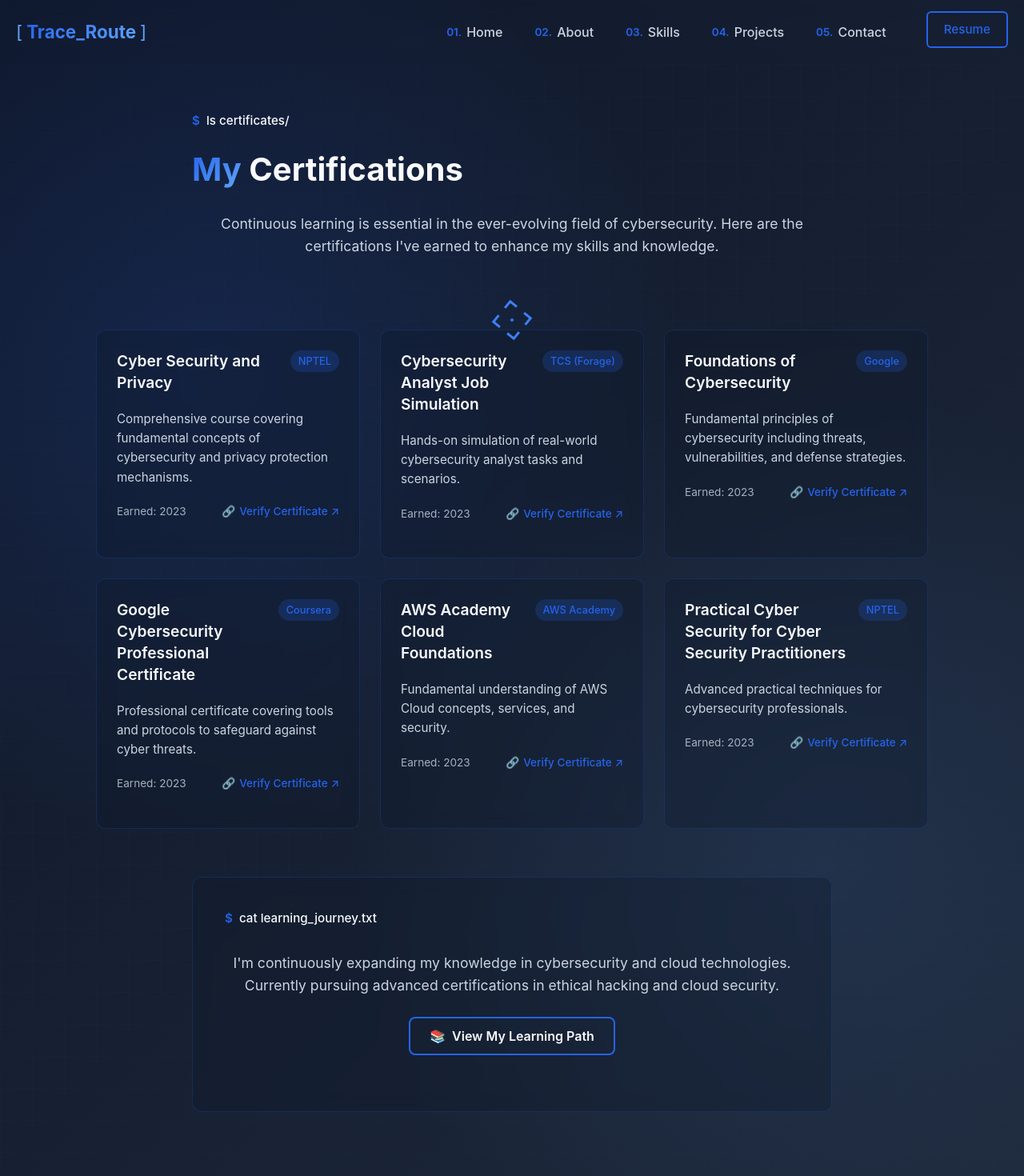
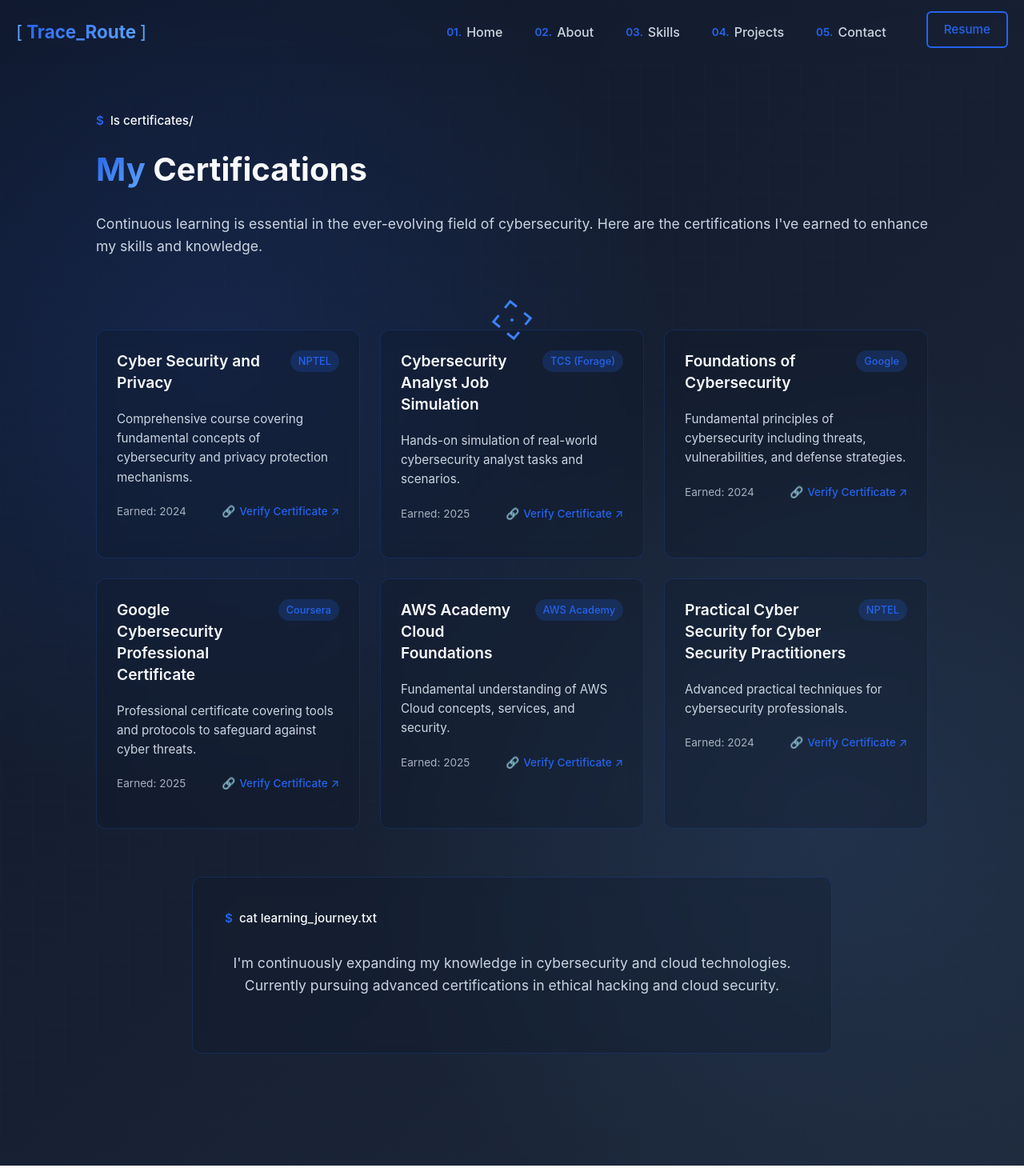
Before and after one commit to amyy45/portfolio, a React (Vite) app: page /certificates in a window 1280 px wide. Shown: the top 1470 px of the page at 80% size. Built offline with nearby package versions, Linux system fonts and the light colour scheme.

Commit message:
paths added

```diff
--- a/src/certificates.css
+++ b/src/certificates.css
@@ -17,7 +17,7 @@
   position: relative;
   z-index: 3;
   width: 100%;
-  max-width: 1200px;
+  max-width: 1500px;
   padding: 40px;
   display: flex;
   flex-direction: column;
@@ -28,15 +28,16 @@
 .certificates-header {
   text-align: center;
   margin-bottom: 60px;
-  max-width: 800px;
+  max-width: 1600px;
 }
 
 .certificates-description {
-  margin: 30px 0;
+  margin: 30px auto;
   color: var(--text-secondary);
   font-size: 1.2rem;
   line-height: 1.6;
-  text-align: center;
+  text-align: justify;
+  max-width: 1500px;
 }
 
 .certificates-grid {
--- a/src/pages/About.tsx
+++ b/src/pages/About.tsx
@@ -99,7 +99,7 @@ const About: React.FC = () => {
               <span className="command">cat education.txt</span>
             </div>
 
-            <div className="edu-exp-content">
+            <div className="edu-exp-content education">
               <div className="edu-exp-item">
                 <div className="edu-exp-header">
                   <h3 className="edu-exp-title">Icfai University, Hyderabad</h3>
--- a/src/pages/Certificates.tsx
+++ b/src/pages/Certificates.tsx
@@ -7,43 +7,43 @@ const Certificates: React.FC = () => {
     {
       title: "Cyber Security and Privacy",
       issuer: "NPTEL",
-      date: "2023",
-      link: "https://nptel.ac.in/noc/individual_course.php?id=210",
+      date: "2024",
+      link: "https://archive.nptel.ac.in/content/noc/NOC24/SEM2/Ecertificates/106/noc24-cs121/Course/NPTEL24CS121S95020444604320334.pdf",
       description: "Comprehensive course covering fundamental concepts of cybersecurity and privacy protection mechanisms."
     },
     {
       title: "Cybersecurity Analyst Job Simulation",
       issuer: "TCS (Forage)",
-      date: "2023",
-      link: "https://www.theforage.com/simulations/cybersecurity/tcs",
+      date: "2025",
+      link: "https://forage-uploads-prod.s3.amazonaws.com/completion-certificates/ifobHAoMjQs9s6bKS/gmf3ypEXBj2wvfQWC_ifobHAoMjQs9s6bKS_cDjZ2xzjZkax9pMpX_1736775634604_completion_certificate.pdf",
       description: "Hands-on simulation of real-world cybersecurity analyst tasks and scenarios."
     },
     {
       title: "Foundations of Cybersecurity",
       issuer: "Google",
-      date: "2023",
-      link: "https://grow.google/certificates/cybersecurity/",
+      date: "2024",
+      link: "https://coursera.org/share/f2025c78f5cbe97d3edf78db398e6b1d",
       description: "Fundamental principles of cybersecurity including threats, vulnerabilities, and defense strategies."
     },
     {
       title: "Google Cybersecurity Professional Certificate",
       issuer: "Coursera",
-      date: "2023",
-      link: "https://www.coursera.org/professional-certificates/google-cybersecurity",
+      date: "2025",
+      link: "https://coursera.org/share/3db8d2a988911c354de91ae77eff1e57",
       description: "Professional certificate covering tools and protocols to safeguard against cyber threats."
     },
     {
       title: "AWS Academy Cloud Foundations",
       issuer: "AWS Academy",
-      date: "2023",
-      link: "https://aws.amazon.com/training/awsacademy/",
+      date: "2025",
+      link: "https://www.credly.com/badges/d13be78a-e76c-40b9-8eaa-e8e358971969/print",
       description: "Fundamental understanding of AWS Cloud concepts, services, and security."
     },
     {
       title: "Practical Cyber Security for Cyber Security Practitioners",
       issuer: "NPTEL",
-      date: "2023",
-      link: "https://nptel.ac.in/courses/106105184",
+      date: "2024",
+      link: "https://archive.nptel.ac.in/content/noc/NOC24/SEM2/Ecertificates/106/noc24-cs85/Course/NPTEL24CS85S35020344504320334.pdf",
       description: "Advanced practical techniques for cybersecurity professionals."
     }
   ];
@@ -120,16 +120,6 @@ const Certificates: React.FC = () => {
               Currently pursuing advanced certifications in ethical hacking and cloud security.
             </p>
 
-            <div className="cta-button-container">
-              <button
-                className="professional-btn primary cursor-target"
-                onClick={() => window.open('/learning-path', '_blank')}
-              >
-                <span className="btn-icon">📚</span>
-                <span className="btn-text">View My Learning Path</span>
-                <div className="btn-hover-effect"></div>
-              </button>
-            </div>
           </div>
         </div>
       </div>
--- a/src/pages/Projects.tsx
+++ b/src/pages/Projects.tsx
@@ -4,7 +4,6 @@ import '../projects.css';
 
 // Import project images (you'll need to add these to your project)
 import stegoshieldImage from '../assets/stegoshield.jpg';
-import expenseTrackerImage from '../assets/expense-tracker.png';
 import vulnerabilityScanImage from '../assets/vulnerability-scan.png';
 import cyberLabsImage from '../assets/cyber-labs.png';
 
@@ -27,17 +26,17 @@ const Projects: React.FC = () => {
     },
     {
       id: 2,
-      title: "Personal Expense Tracker",
-      stack: "PHP, MySQL, HTML, CSS, JavaScript",
-      description: "Built a budget management system with visual analytics to track spending patterns.",
+      title: "Mini Cybersecurity Labs / Practice Projects",
+      stack: "Linux, Wireshark, Burp Suite, Python Scripts",
+      description: "Hands-on labs covering various cybersecurity domains and practical security testing.",
       features: [
-        "Expense categorization",
-        "Interactive charts & reports",
-        "Budget planning tools",
-        "Financial insights dashboard",
-        "Export functionality"
+        "Incident response escalation",
+        "Log analysis exercises",
+        "Password cracking techniques",
+        "Web application security testing",
+        "Network monitoring practices"
       ],
-      image: expenseTrackerImage,
+      image: cyberLabsImage,
       status: "completed"
     },
     {
@@ -54,21 +53,6 @@ const Projects: React.FC = () => {
       ],
       image: vulnerabilityScanImage,
       status: "ongoing"
-    },
-    {
-      id: 4,
-      title: "Mini Cybersecurity Labs / Practice Projects",
-      stack: "Linux, Wireshark, Burp Suite, Python Scripts",
-      description: "Hands-on labs covering various cybersecurity domains and practical security testing.",
-      features: [
-        "Incident response escalation",
-        "Log analysis exercises",
-        "Password cracking techniques",
-        "Web application security testing",
-        "Network monitoring practices"
-      ],
-      image: cyberLabsImage,
-      status: "completed"
     }
   ];
 
```
Also changed, not shown: src/assets/vulnerability-scan.png.
